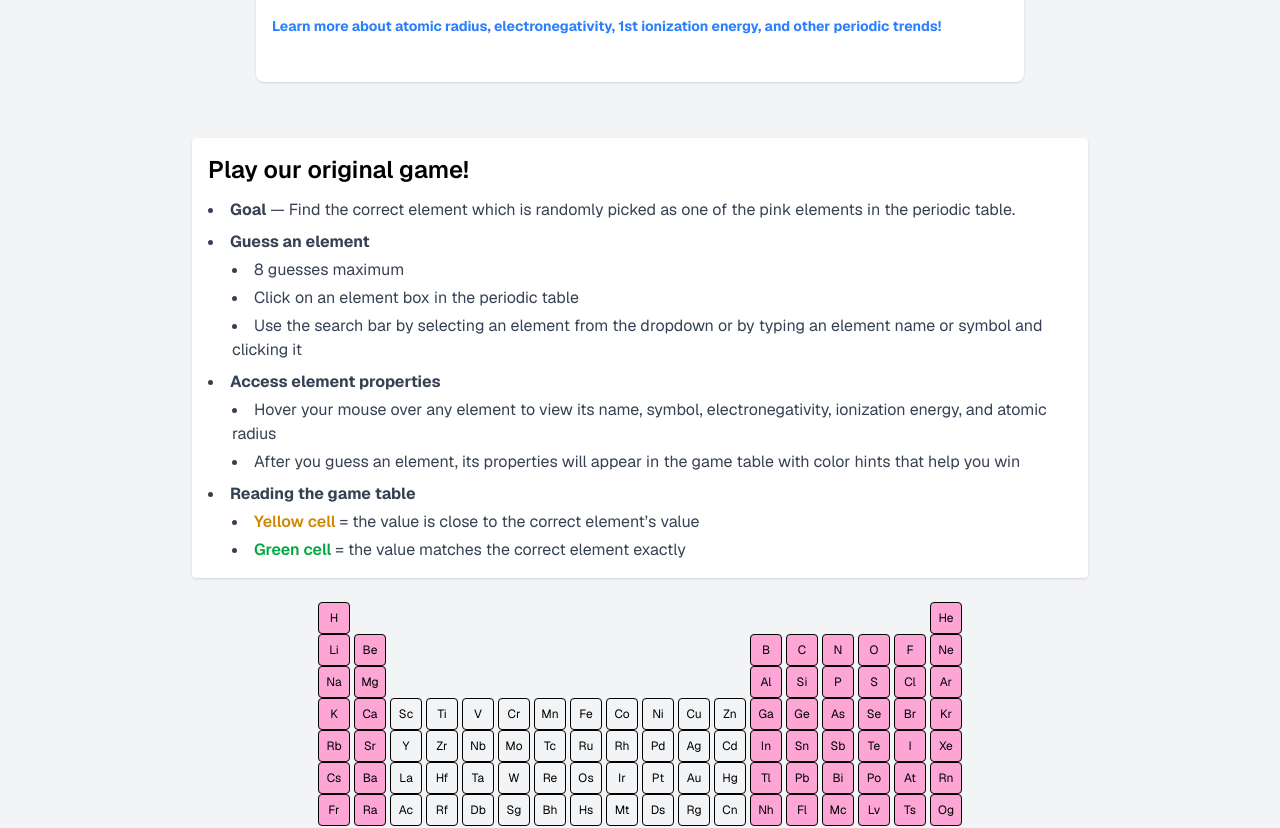
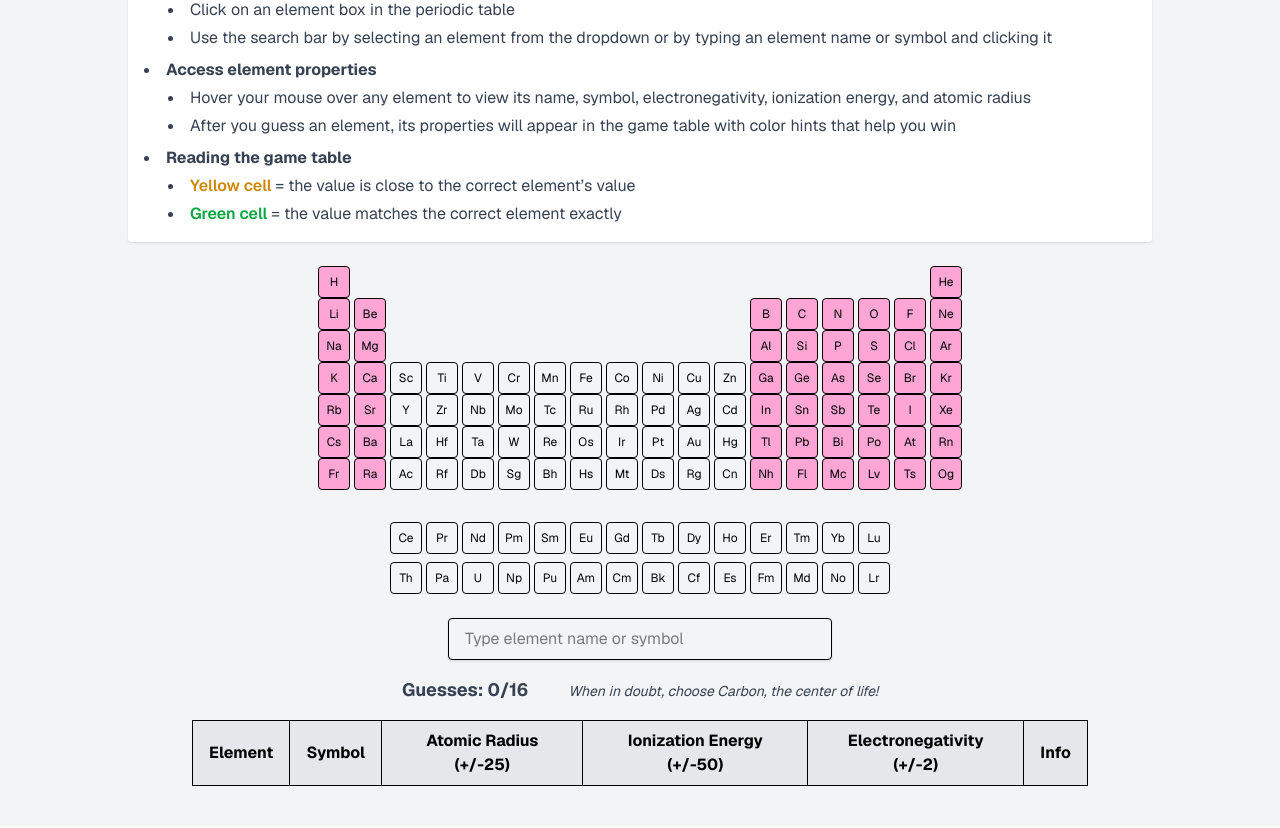
Before and after one commit to FlmnD/stem-a-day, a Next.js app in the folder frontend/: page /games/carble-hard in a window 1280 px wide. Shown: the part 2480-3308 px from the top of the page. Built offline with nearby package versions, Linux system fonts and the light colour scheme.

Commit message:
Update container spacing

```diff
--- a/frontend/package.json
+++ b/frontend/package.json
@@ -10,7 +10,7 @@
   },
   "dependencies": {
     "lucide-react": "^0.554.0",
-    "next": "15.5.4",
+    "next": "^15.5.7",
     "react": "19.1.0",
     "react-dom": "19.1.0"
   },
--- a/frontend/src/components/lib/data/carble.tsx
+++ b/frontend/src/components/lib/data/carble.tsx
@@ -6,7 +6,7 @@ export function CarbleEasyArticle(): Article {
         <>
             <h1 className="text-3xl font-bold mb-6">Carble: Common Characteristics</h1>
 
-            <div className="max-w-3xl mx-auto p-4 bg-white rounded-lg shadow mb-8 text-sm leading-6">
+            <div className="max-w-7xl mx-auto p-4 bg-white rounded-lg shadow mb-8 text-sm leading-6">
                 <h2 className="text-xl font-bold mb-3">Learn About the Essentials!</h2>
 
                 <p className="mb-4">
@@ -141,7 +141,7 @@ export function CarbleHardArticle(): Article {
 
             <h1 className="text-3xl font-bold mb-6">Carble: Periodic Trends</h1>
 
-            <div className="max-w-3xl mx-auto p-4 bg-white rounded-lg shadow mb-8 text-sm leading-6">
+            <div className="max-w-7xl mx-auto p-4 bg-white rounded-lg shadow mb-8 text-sm leading-6">
                 <h2 className="text-xl font-bold mb-3">Learn About the Essentials!</h2>
 
                 <p className="mb-4">
@@ -248,7 +248,7 @@ export function CarbleEasyLesson(): Lesson {
 
     return (
         <>
-            <div className="w-full max-w-4xl mt-6 mb-6 p-4 bg-white rounded shadow">
+            <div className="w-full max-w-5xl mt-6 mb-6 p-4 bg-white rounded shadow">
                 <h2 className="text-2xl font-semibold mb-3">Play our original game!</h2>
                 <ul className="list-disc list-inside space-y-2 text-gray-700">
                     <li>
@@ -288,7 +288,7 @@ export function CarbleHardLesson(): Lesson {
 
     return (
         <>
-            <div className="w-full max-w-4xl mt-6 mb-6 p-4 bg-white rounded shadow">
+            <div className="w-full max-w-5xl mt-6 mb-6 p-4 bg-white rounded shadow">
                 <h2 className="text-2xl font-semibold mb-3">Play our original game!</h2>
                 <ul className="list-disc list-inside space-y-2 text-gray-700">
                     <li>
--- a/frontend/src/components/sections/games/CarbleGame.tsx
+++ b/frontend/src/components/sections/games/CarbleGame.tsx
@@ -146,6 +146,8 @@ export default function CarbleGame({ yellowRange, guessFormat, carbleLesson, car
                     ${isPink && !guessed && !isAnswer ? "bg-pink-300" : ""}`;
     }
 
+    const guessLength = (guessFormat == Guess.EasyGuess) ? 8 : 16;
+
 
     return (
         <>
@@ -185,7 +187,7 @@ export default function CarbleGame({ yellowRange, guessFormat, carbleLesson, car
                 </div>
 
                 <div className="mb-4 text-gray-700">
-                    <p className="m-auto text-lg inline mr-10"><strong>Guesses: {guesses.length}/8</strong></p>
+                    <p className="m-auto text-lg inline mr-10"><strong>Guesses: {guesses.length}/{guessLength}</strong></p>
                     <p className="italic text-sm inline">When in doubt, choose Carbon, the center of life!</p>
                 </div>
 
```
